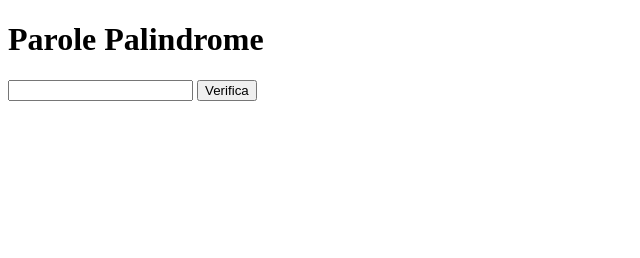
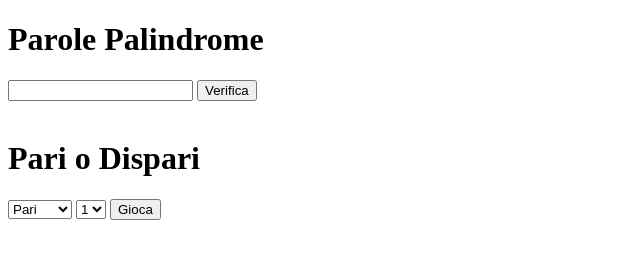
Before and after one commit to christiancamilleri/js-paliedispari, a plain HTML site: page index.html in a window 1280 px wide. Shown: the whole page, without its empty margins (0-640 px from the left). Drawn offline with Linux system fonts and the light colour scheme.

Commit message:
feat: inizio esercizio 2 pari o dispari

```diff
--- a/index.html
+++ b/index.html
@@ -13,6 +13,27 @@
     <button id="verifica">Verifica</button>
     <div id="risposte"></div>
 
+    <br>
+
+    <h1>Pari o Dispari</h1>
+    <form action="#">
+
+        <select name="languages" id="scelta">
+          <option value="pari">Pari</option>
+          <option value="Dispari">Dispari</option>
+        </select>
+        <select name="languages" id="scelta-numero">
+            <option value="1">1</option>
+            <option value="2">2</option>
+            <option value="3">3</option>
+            <option value="4">4</option>
+            <option value="5">5</option>
+          </select>
+
+        <button id="play">Gioca</button>
+  </form>
+
+
     <script type="text/javascript" src="js/scritp.js"></script>
 </body>
 </html>
--- a/js/scritp.js
+++ b/js/scritp.js
@@ -1,3 +1,7 @@
+
+
+// ESERCIZIO 1 PALINDROMA
+
 // chedi ad un utente una parola
 // crea una funzione in cui verifichi se quella parola è palidroma o no
 
@@ -42,10 +46,6 @@
 
     })
 
-
-
-
-
     // funzione
     function palindroma(parola) {
          // divido la parola in lettere, la rigiro, la ri unisco
@@ -67,4 +67,37 @@
 
     }
 
-//    console.log(palindroma(prompt("digita una parola")));
+// ----------------------------------------
+
+// ESERCIZIO 2 PARI O DISPARI
+
+
+// utente sceglie pari o dispari
+// digita un numero da 1 a 5
+// generiamo un numero da 1 a 5 per il pc usando una funzione
+// sommiamo i due numeri
+// stabliamo se la somma dei due numeri è pari o dispari usando una funzione
+// dichiariamo chi ha vinto
+
+// bersaglio elementi html
+let sceltaEl = document.getElementById("scelta");
+let playEl = document.getElementById("play");
+let sceltaNumeroEl = document.getElementById("scelta-numero")
+// console.log(sceltaEl.value + playEl + sceltaNumeroEl.value)
+
+// creo funzione per pc per generare numero random
+function randomNumber(min, max) {
+
+    let random = Math.floor(Math.random() * (max - min + 1) + min);
+
+    return random;
+}
+
+
+// sommiamo i 2 numeri
+playEl.addEventListener("click", function() {
+    let somma = randomNumber(1,5) + sceltaNumeroEl.value;
+    console.log(sceltaNumeroEl.value)
+    console.log(randomNumber(1,5));
+
+})
```
